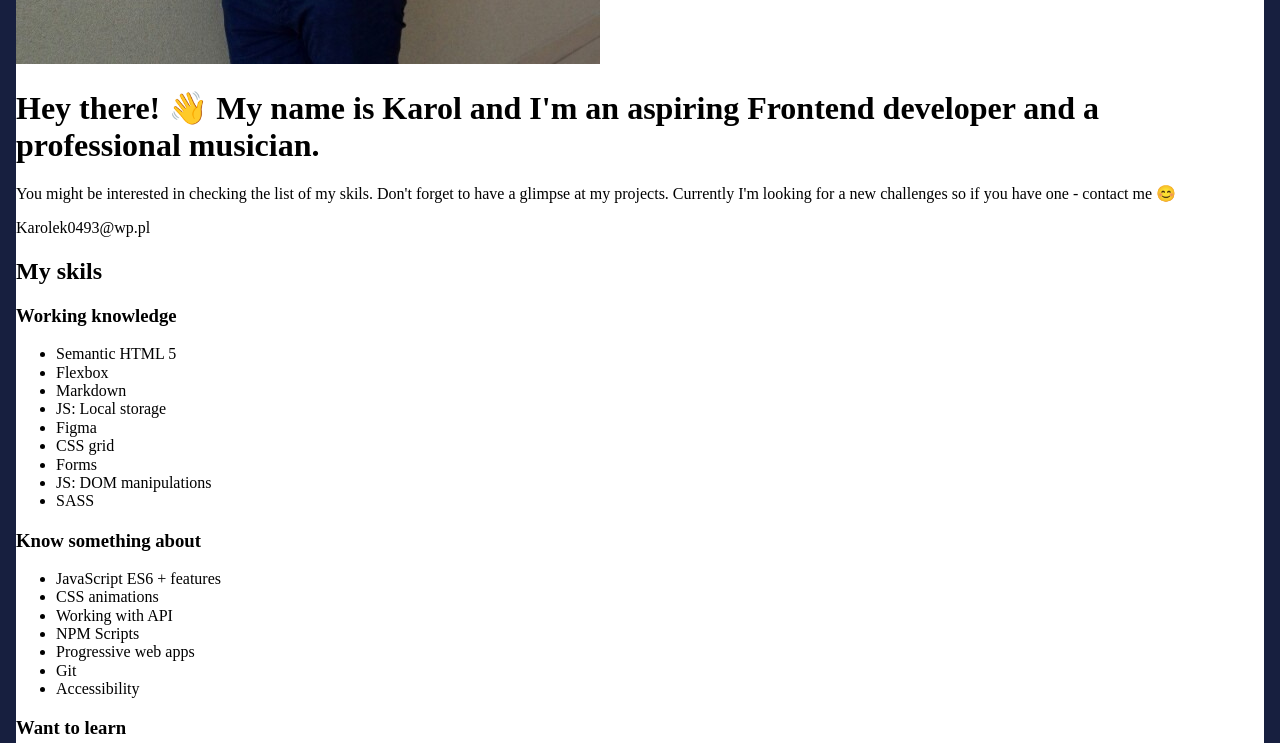
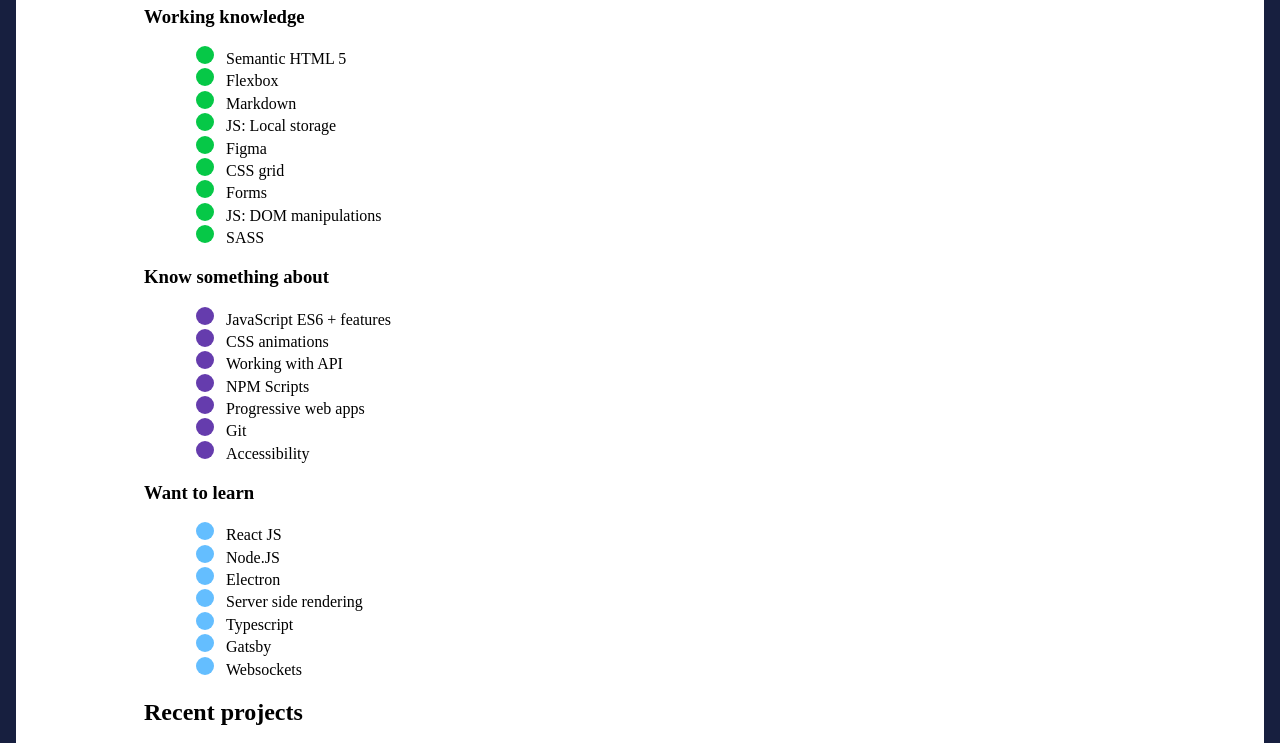
Before and after one commit to Karol-Czyzewski/Karol-Czyzewski.github.io, a website: page src/content/index.html in a window 1280 px wide. Shown: the part 536-1279 px from the top of the page. Drawn offline with nearby package versions, Linux system fonts and the light colour scheme; files that its build step writes are made by us from their sources; files whose address does not match are found by name.

Commit message:
add before on list

```diff
--- a/src/content/index.html
+++ b/src/content/index.html
@@ -23,7 +23,7 @@
 
     <header class="hero">
     <img class="hero__photo" src="assets/img/foto.jpg">
-    <h1 class="hero__header">Hey there! 👋 My name is Karol and I'm an aspiring Frontend developer and a professional musician.</h1>
+    <h1 class="hero__header">Hey there! 👋 My name is Karol and I'm an aspiring Frontend developer and musician.</h1>
     <p class="hero__description">You might be interested in checking the list of my skils. Don't forget to have a glimpse at my projects.
       Currently I'm looking for a new challenges so if you have one - contact me 😊</p>
      <div class="hero__mail">Karolek0493@wp.pl</div>
--- a/src/scss/main.scss
+++ b/src/scss/main.scss
@@ -17,36 +17,73 @@
 }
 
 .main {
+margin: 128px;
 }
 
 .hero {
   &__photo {
+    height: 120px;
+    width: 120px;
+    border-radius: 50%;
+    border: 4px solid #FFFFFF;
   }
   &__header {
+    max-width: 80vh;
+
   }
   &__description {
+    max-width: 60vh;
   }
   &__mail {
+
   }
 }
 
-.skils {
+.skills {
+
+  grid-template-areas: 1fr 1fr;
+
   &__header {
+
   }
 
   &__working {
+
+    &--description {
+
+    }
+    &--list {
+      list-style: none;
+      ::before {
+        content:"";
+        display: inline-block;
+        width: 18px;
+        height: 18px;
+        border-radius: 50%;
+        background-color: $green;
+        margin: 0 12px;
+      }
+    }
+    &--item {
+
+    }
+  }
+
+  &__know {
+
     &--description {
     }
     &--list {
-    }
-    &--item {
-    }
-  }
-
-  &__konow {
-    &--description {
-    }
-    &--list {
+      list-style: none;
+      ::before {
+        content:"";
+        display: inline-block;
+        width: 18px;
+        height: 18px;
+        border-radius: 50%;
+        background-color: $purple;
+        margin: 0 12px;
+      }
     }
     &--item {
     }
@@ -56,6 +93,16 @@
     &--description {
     }
     &--list {
+      list-style: none;
+      ::before {
+        content:"";
+        display: inline-block;
+        width: 18px;
+        height: 18px;
+        border-radius: 50%;
+        background-color: $blue;
+        margin: 0 12px;
+      }
     }
     &--item {
     }
```
Also changed, not shown: src/assets/img/green.png (added).
